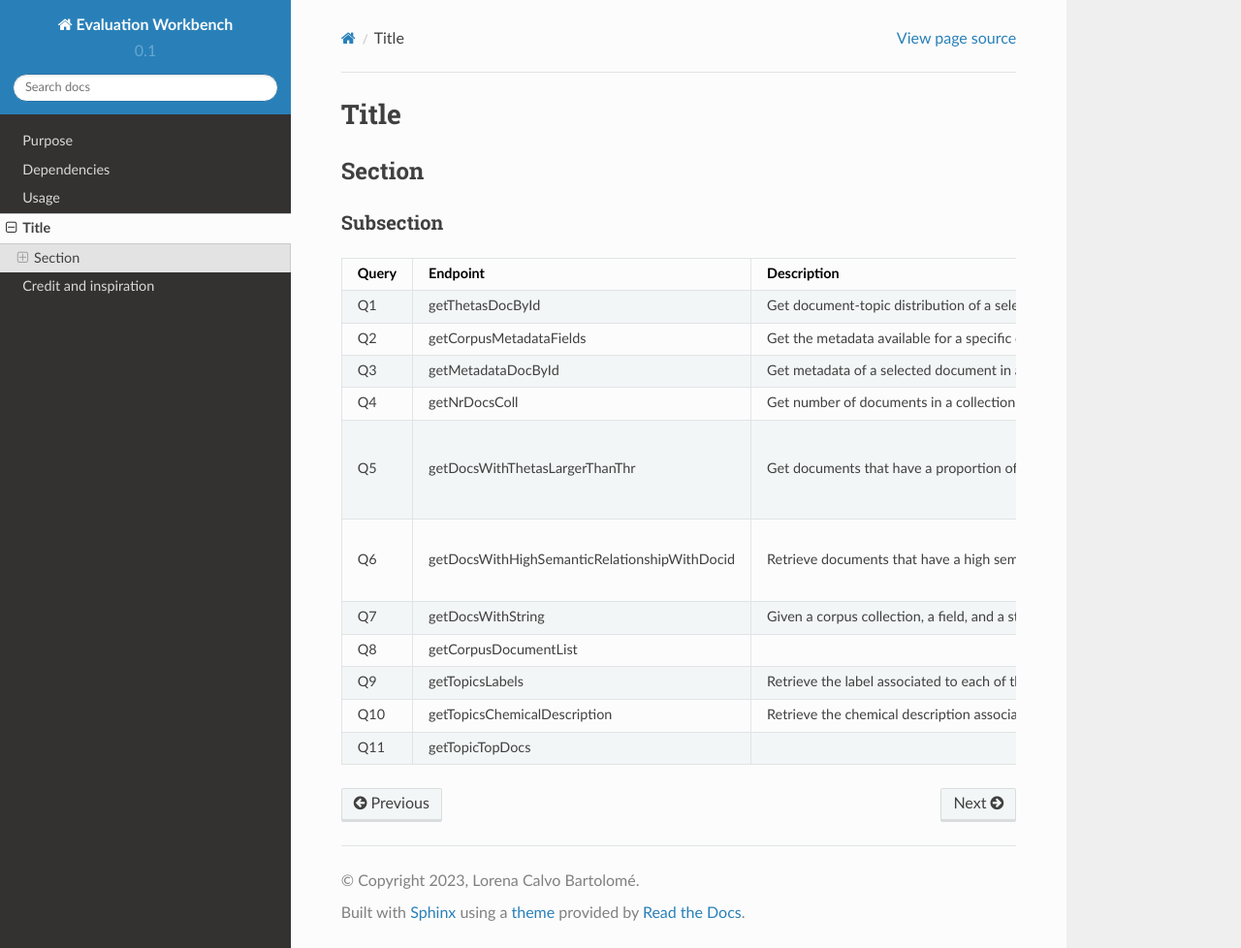
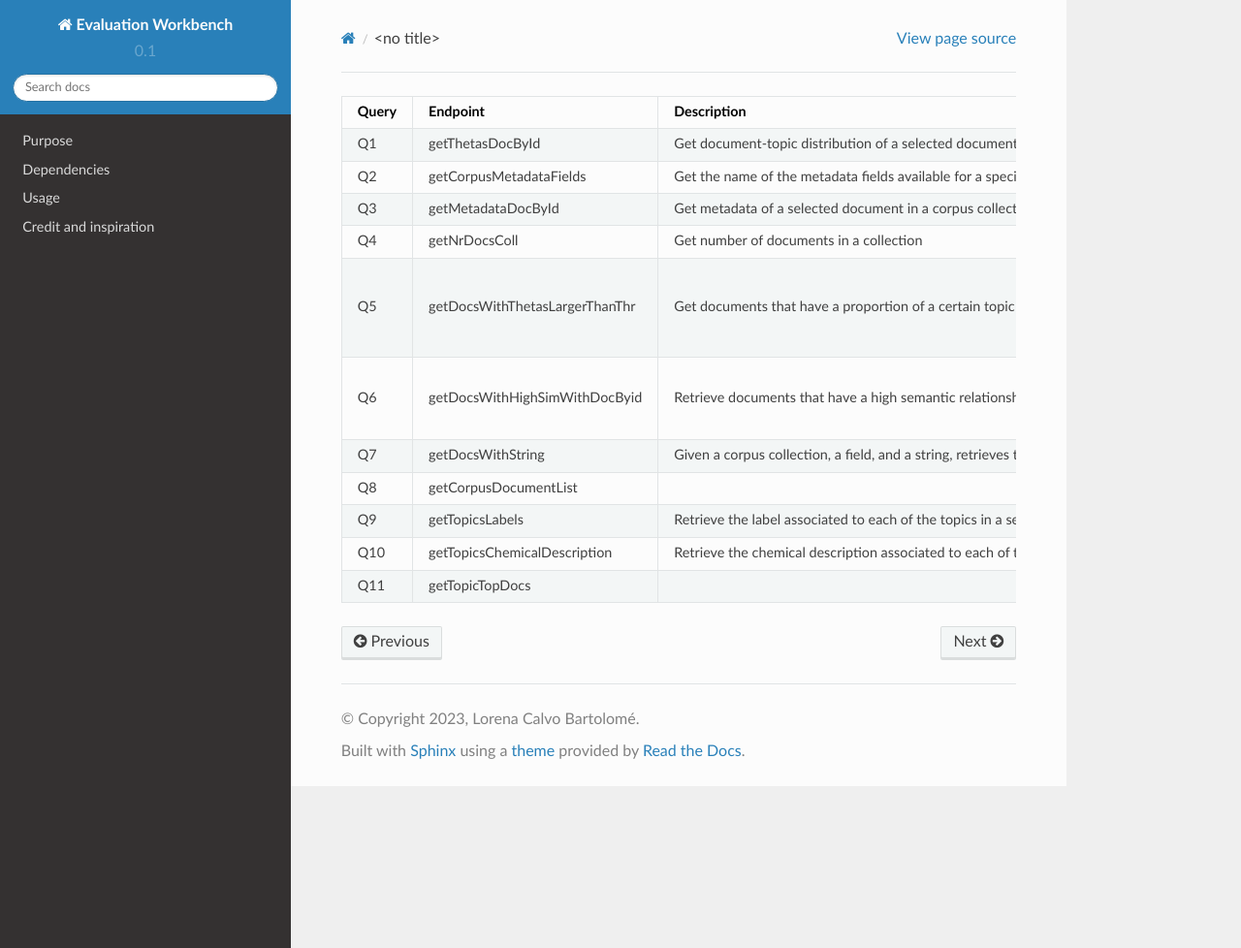
Before and after one commit to IntelCompH2020/EWB, a Sphinx documentation site: the page built from doc/queries.rst, in a window 1280 px wide and 978 px high. Shown: the whole window at 97% size. Built offline with Sphinx 7.4.7 and the Read the Docs theme 2.0.0, drawn with Linux system fonts in a browser that asks for light colours.

Commit message:
Updated rst.

```diff
--- a/doc/queries.rst
+++ b/doc/queries.rst
@@ -14,48 +14,38 @@
 
     <input disabled="" type="checkbox">
 
-
-Title
-=====
-
-Section
--------
-
-Subsection
-~~~~~~~~~~
-
-
-+-------+----------------------------------------------+-----------------------------------------------+--------------------------------------------------------------------------------------------------------+------------+
-| Query | Endpoint                                     | Description                                   | Returns                                                                                                |   Ready?   |
-+=======+==============================================+===============================================+========================================================================================================+============+
-|   Q1  | getThetasDocById                             | Get document-topic distribution of a selected | ``{"thetas": thetas}``                                                                                 |  |check_|  |
-|       |                                              | document in a corpus collection               |                                                                                                        |            |
-+-------+----------------------------------------------+-----------------------------------------------+--------------------------------------------------------------------------------------------------------+------------+
-|   Q2  | getCorpusMetadataFields                      | Get the metadata available for a specific     |                                                                                                        |            |
-|       |                                              | corpus collection                             |                                                                                                        |            |
-+-------+----------------------------------------------+-----------------------------------------------+--------------------------------------------------------------------------------------------------------+------------+
-|   Q3  | getMetadataDocById                           | Get metadata of a selected document in a      |                                                                                                        |            |
-|       |                                              | corpus collection                             |                                                                                                        |            |
-+-------+----------------------------------------------+-----------------------------------------------+--------------------------------------------------------------------------------------------------------+------------+
-|   Q4  | getNrDocsColl                                | Get number of documents in a collection       | ``{"ndocs": ndocs}``                                                                                   |  |check_|  |
-+-------+----------------------------------------------+-----------------------------------------------+--------------------------------------------------------------------------------------------------------+------------+
-|   Q5  | getDocsWithThetasLargerThanThr               | Get documents that have a proportion of a     | ``[{"id": id1, "doctpc_{model_name}":, doctpc1 }, {"id": id2, "doctpc_{model_name}":, doctpc2}, ...]`` |  |check_|  |
-|       |                                              | certain topic larger than a threshold         |                                                                                                        |            |
-+-------+----------------------------------------------+-----------------------------------------------+--------------------------------------------------------------------------------------------------------+------------+
-|   Q6  | getDocsWithHighSemanticRelationshipWithDocid | Retrieve documents that have a high semantic  | ``[{"id": id1, "score":, score1 }, {"id": id2, "score":, score2 }, ...]``                              | |check_|   |
-|       |                                              | relationship with a selected document         |                                                                                                        |            |
-+-------+----------------------------------------------+-----------------------------------------------+--------------------------------------------------------------------------------------------------------+------------+
-|   Q7  | getDocsWithString                            | Given a corpus collection, a field, and a     |                                                                                                        | |uncheck_| |
-|       |                                              | string, retrieves the documents whose field   |                                                                                                        |            |
-|       |                                              | contains such a string                        |                                                                                                        |            |
-+-------+----------------------------------------------+-----------------------------------------------+--------------------------------------------------------------------------------------------------------+------------+
-|   Q8  | getCorpusDocumentList                        |                                               |                                                                                                        |            |
-+-------+----------------------------------------------+-----------------------------------------------+--------------------------------------------------------------------------------------------------------+------------+
-|   Q9  | getTopicsLabels                              | Retrieve the label associated to each of the  |                                                                                                        | |uncheck_| |
-|       |                                              | topics in a selected model                    |                                                                                                        |            |
-+-------+----------------------------------------------+-----------------------------------------------+--------------------------------------------------------------------------------------------------------+------------+
-|  Q10  | getTopicsChemicalDescription                 | Retrieve the chemical description associated  |                                                                                                        | |uncheck_| |
-|       |                                              | to each of the topics in a selected model     |                                                                                                        |            |
-+-------+----------------------------------------------+-----------------------------------------------+--------------------------------------------------------------------------------------------------------+------------+
-|  Q11  | getTopicTopDocs                              |                                               |                                                                                                        |            |
-+-------+----------------------------------------------+-----------------------------------------------+--------------------------------------------------------------------------------------------------------+------------+
++-------+--------------------------------+---------------------------------------------------+--------------------------------------------------------------------------------------------------------+------------+
+| Query | Endpoint                       | Description                                       | Returns                                                                                                |   Ready?   |
++=======+================================+===================================================+========================================================================================================+============+
+|   Q1  | getThetasDocById               | Get document-topic distribution of a selected     | ``{"thetas": thetas}``                                                                                 |  |check_|  |
+|       |                                | document in a corpus collection                   |                                                                                                        |            |
++-------+--------------------------------+---------------------------------------------------+--------------------------------------------------------------------------------------------------------+------------+
+|   Q2  | getCorpusMetadataFields        | Get the name of the metadata fields available for |                                                                                                        |            |
+|       |                                | a specific corpus collection (not all corpus have |                                                                                                        |            |
+|       |                                | the same metadata available)                      |                                                                                                        |            |
++-------+--------------------------------+---------------------------------------------------+--------------------------------------------------------------------------------------------------------+------------+
+|   Q3  | getMetadataDocById             | Get metadata of a selected document in a          |                                                                                                        |            |
+|       |                                | corpus collection                                 |                                                                                                        |            |
++-------+--------------------------------+---------------------------------------------------+--------------------------------------------------------------------------------------------------------+------------+
+|   Q4  | getNrDocsColl                  | Get number of documents in a collection           | ``{"ndocs": ndocs}``                                                                                   |  |check_|  |
++-------+--------------------------------+---------------------------------------------------+--------------------------------------------------------------------------------------------------------+------------+
+|   Q5  | getDocsWithThetasLargerThanThr | Get documents that have a proportion of a         | ``[{"id": id1, "doctpc_{model_name}":, doctpc1 }, {"id": id2, "doctpc_{model_name}":, doctpc2}, ...]`` |  |check_|  |
+|       |                                | certain topic larger than a threshold             |                                                                                                        |            |
++-------+--------------------------------+---------------------------------------------------+--------------------------------------------------------------------------------------------------------+------------+
+|   Q6  | getDocsWithHighSimWithDocByid  | Retrieve documents that have a high semantic      | ``[{"id": id1, "score":, score1 }, {"id": id2, "score":, score2 }, ...]``                              | |check_|   |
+|       |                                | relationship with a selected document             |                                                                                                        |            |
++-------+--------------------------------+---------------------------------------------------+--------------------------------------------------------------------------------------------------------+------------+
+|   Q7  | getDocsWithString              | Given a corpus collection, a field, and a         |                                                                                                        | |uncheck_| |
+|       |                                | string, retrieves the documents whose field       |                                                                                                        |            |
+|       |                                | contains such a string                            |                                                                                                        |            |
++-------+--------------------------------+---------------------------------------------------+--------------------------------------------------------------------------------------------------------+------------+
+|   Q8  | getCorpusDocumentList          |                                                   |                                                                                                        |            |
++-------+--------------------------------+---------------------------------------------------+--------------------------------------------------------------------------------------------------------+------------+
+|   Q9  | getTopicsLabels                | Retrieve the label associated to each of the      |                                                                                                        | |uncheck_| |
+|       |                                | topics in a selected model                        |                                                                                                        |            |
++-------+--------------------------------+---------------------------------------------------+--------------------------------------------------------------------------------------------------------+------------+
+|  Q10  | getTopicsChemicalDescription   | Retrieve the chemical description associated      |                                                                                                        | |uncheck_| |
+|       |                                | to each of the topics in a selected model         |                                                                                                        |            |
++-------+--------------------------------+---------------------------------------------------+--------------------------------------------------------------------------------------------------------+------------+
+|  Q11  | getTopicTopDocs                |                                                   |                                                                                                        |            |
++-------+--------------------------------+---------------------------------------------------+--------------------------------------------------------------------------------------------------------+------------+
```
Also changed, not shown: 2 other files.
